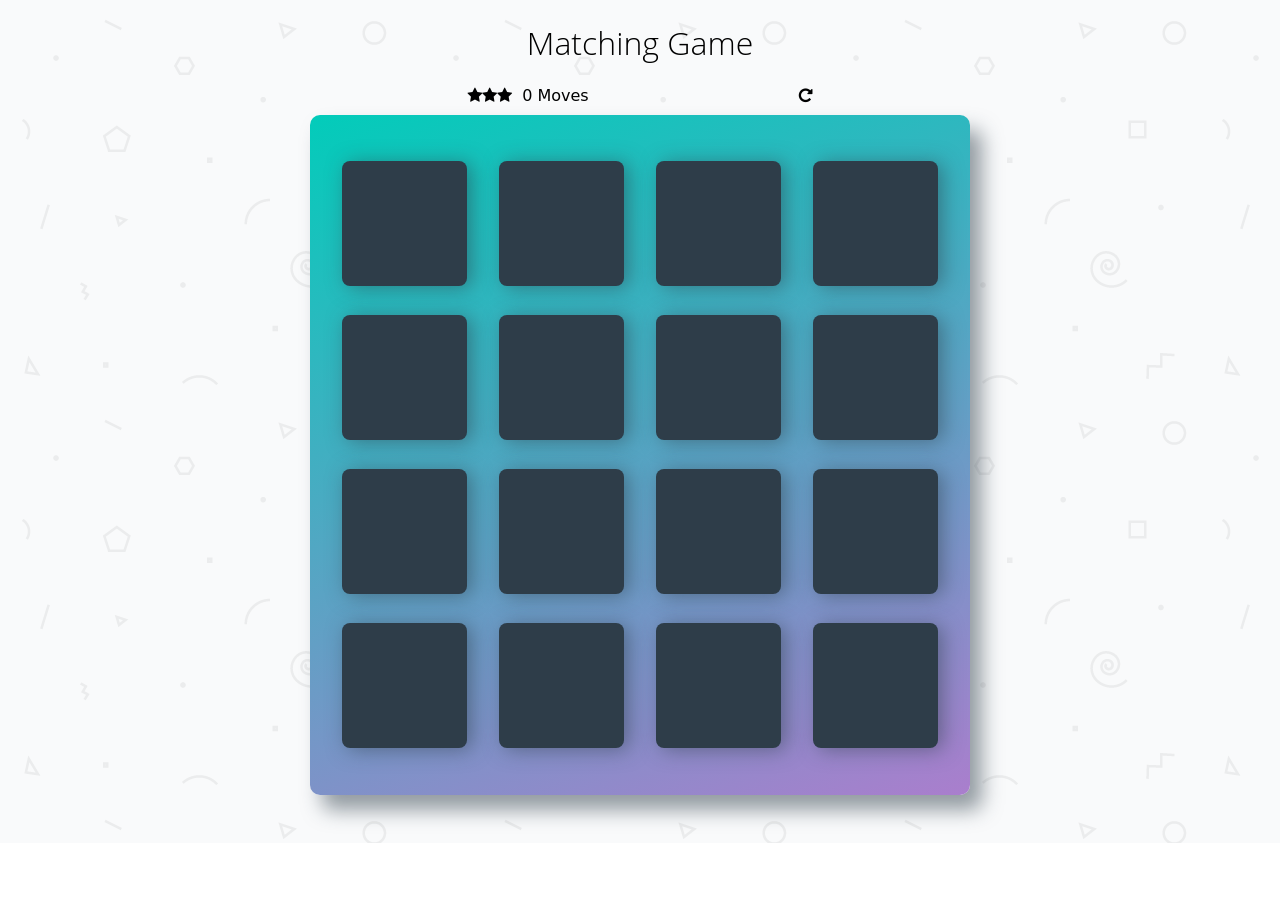
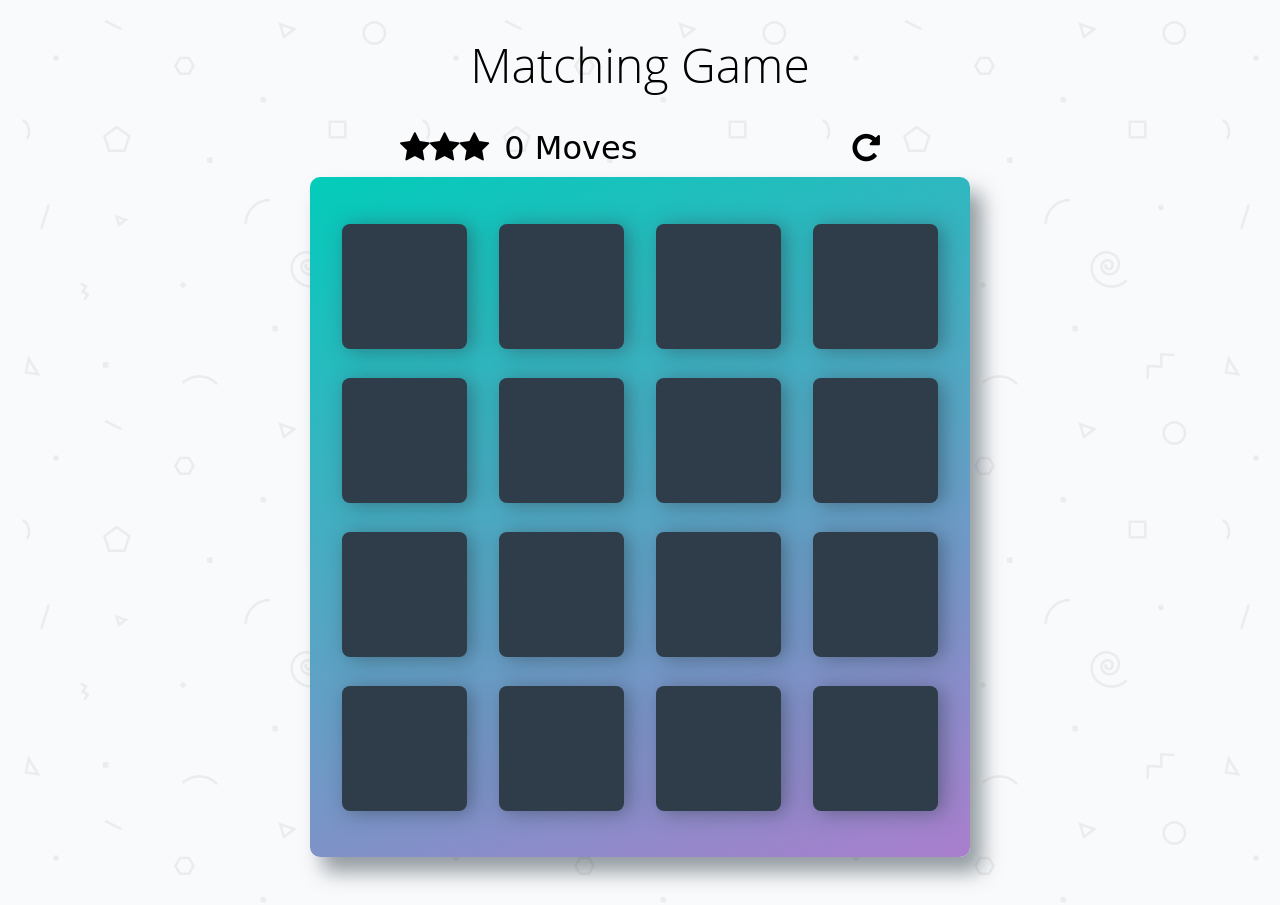
Before and after one commit to d-j-hirst/memory-game-project, a plain HTML site: page index.html in a window 1280 px wide. Before the commit the page ends 843 px from the top, so only its background shows below. Drawn offline with Linux system fonts and the light colour scheme; a web font is replaced by a local one.

Commit message:
Some CSS tweaks

```diff
--- a/css/app.css
+++ b/css/app.css
@@ -10,13 +10,10 @@ html {
 
 html,
 body {
+    height: 100%;
     width: 100%;
-    height: 100%;
     margin: 0;
     padding: 0;
-    display: flex;
-    flex-direction: column;
-    align-items: center;
 }
 
 body {
@@ -30,11 +27,12 @@ body {
     align-items: center;
     flex-direction: column;
     position: relative;
-    max-width: 700px;
+    margin: 0 auto;
 }
 
 h1 {
     font-family: 'Open Sans', sans-serif;
+    font-size: 3.0em;
     font-weight: 300;
 }
 
@@ -102,8 +100,9 @@ h1 {
 
 .score-panel {
     text-align: left;
-    width: 345px;
+    width: 480px;
     margin-bottom: 10px;
+    font-size: 2.0em;
 }
 
 .score-panel .stars {
--- a/index.html
+++ b/index.html
@@ -15,7 +15,7 @@
             <h1>Matching Game</h1>
         </header>
 
-        <section class="score-panel">
+        <div class="score-panel">
         	<ul class="stars">
                 <!-- stars are dynamically created and displayed here -->
         	</ul>
@@ -25,9 +25,9 @@
             <div class="restart">
         		<i class="fa fa-repeat"></i>
         	</div>
-        </section>
+        </div>
 
-        <section class="deck-panel">
+        <div class="deck-panel">
             <ul class="deck">
                 <!-- cards are dynamically created and displayed here -->
             </ul>
@@ -36,7 +36,7 @@
                 <p>You beat the game in <span class="moves">3</span> moves in a time of <span class="time">0</span> seconds!</p>
                 <div class="restart">Restart</div>
             </section>
-        </section>
+        </div>
 
     </div>
 
```
